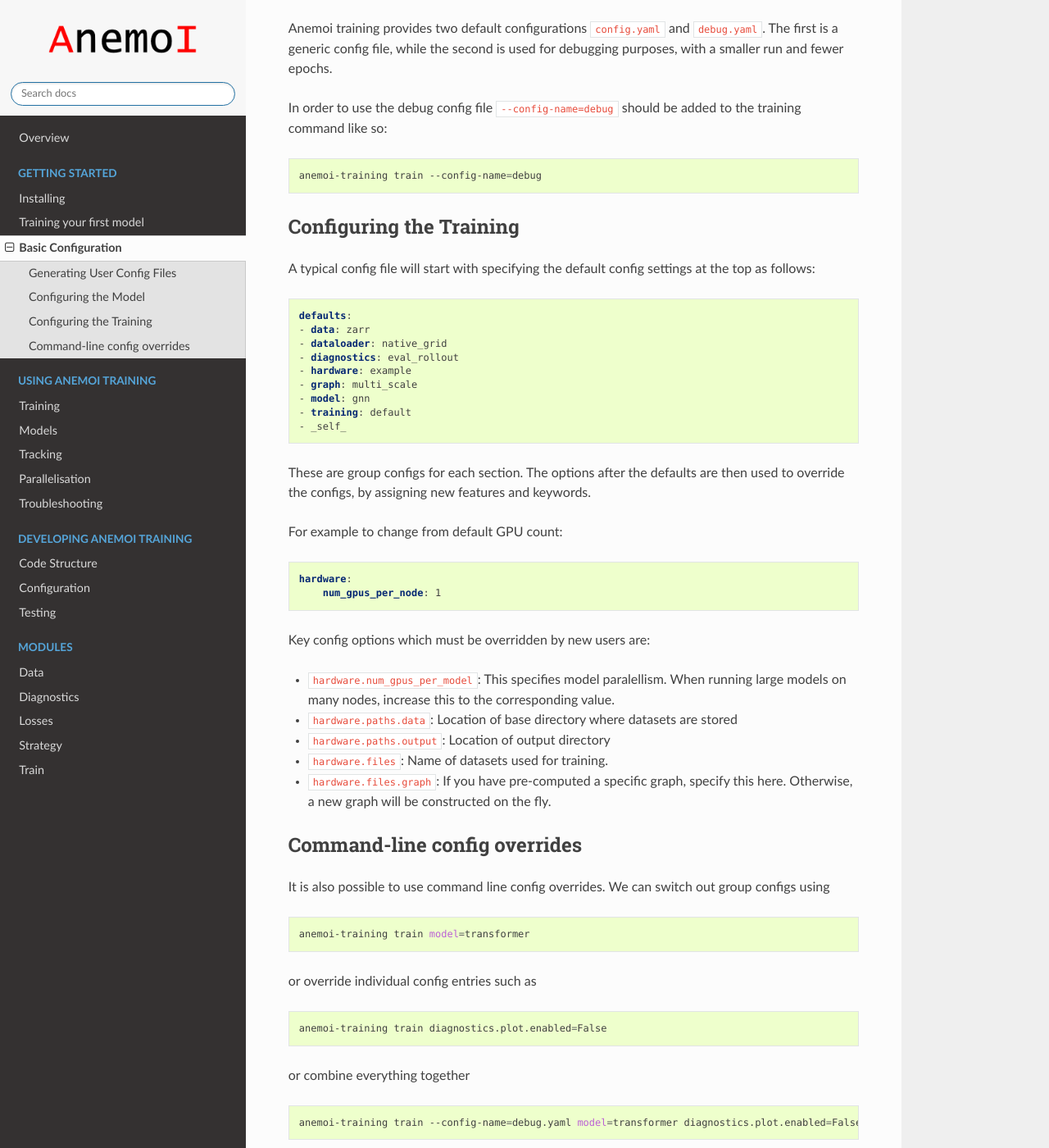
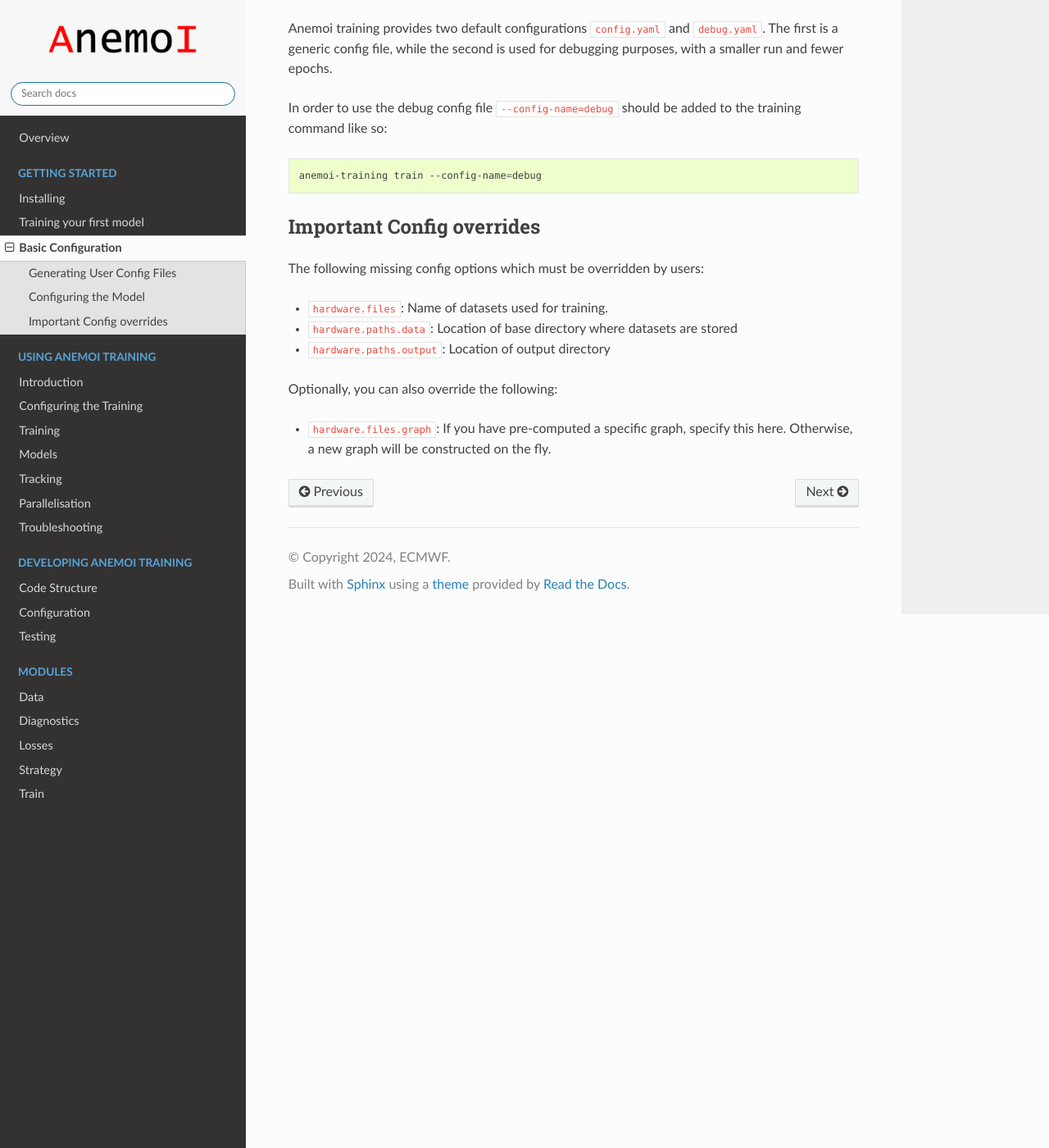
Before and after one commit to ecmwf/anemoi-training, a Sphinx documentation site: the page built from docs/start/hydra-intro.rst, in a window 1280 px wide and 1400 px high, scrolled down 1175 px. Shown: the whole window at 82% size. Built offline with Sphinx 7.4.7 and the Read the Docs theme 2.0.0, drawn with Linux system fonts in a browser that asks for light colours; the version number could not be read and is left out.

Commit message:
docs: change flow of user story

```diff
--- a/docs/index.rst
+++ b/docs/index.rst
@@ -38,6 +38,8 @@ This package provides the *Anemoi* training functionality.
    :maxdepth: 1
    :caption: Using Anemoi Training
 
+   user-guide/introduction
+   user-guide/configuring
    user-guide/training
    user-guide/models
    user-guide/tracking
--- a/docs/start/hydra-intro.rst
+++ b/docs/start/hydra-intro.rst
@@ -68,72 +68,19 @@ added to the training command like so:
 
    anemoi-training train --config-name=debug
 
-**************************
- Configuring the Training
-**************************
+****************************
+ Important Config overrides
+****************************
 
-A typical config file will start with specifying the default config
-settings at the top as follows:
+The following missing config options which must be overridden by users:
 
-.. code:: yaml
-
-   defaults:
-   - data: zarr
-   - dataloader: native_grid
-   - diagnostics: eval_rollout
-   - hardware: example
-   - graph: multi_scale
-   - model: gnn
-   - training: default
-   - _self_
-
-These are group configs for each section. The options after the defaults
-are then used to override the configs, by assigning new features and
-keywords.
-
-For example to change from default GPU count:
-
-.. code:: yaml
-
-   hardware:
-       num_gpus_per_node: 1
-
-Key config options which must be overridden by new users are:
-
--  ``hardware.num_gpus_per_model``: This specifies model paralellism.
-   When running large models on many nodes, increase this to the
-   corresponding value.
-
+-  ``hardware.files``: Name of datasets used for training.
 -  ``hardware.paths.data``: Location of base directory where datasets
    are stored
-
 -  ``hardware.paths.output``: Location of output directory
 
--  ``hardware.files``: Name of datasets used for training.
+Optionally, you can also override the following:
 
 -  ``hardware.files.graph``: If you have pre-computed a specific graph,
    specify this here. Otherwise, a new graph will be constructed on the
    fly.
-
-*******************************
- Command-line config overrides
-*******************************
-
-It is also possible to use command line config overrides. We can switch
-out group configs using
-
-.. code:: bash
-
-   anemoi-training train model=transformer
-
-or override individual config entries such as
-
-.. code:: bash
-
-   anemoi-training train diagnostics.plot.enabled=False
-
-or combine everything together
-
-.. code:: bash
-
-   anemoi-training train --config-name=debug.yaml model=transformer diagnostics.plot.enabled=False
--- /dev/null
+++ b/docs/user-guide/introduction.rst
@@ -0,0 +1,3 @@
+##############
+ Introduction
+##############
```
Also changed, not shown: docs/start/training-your-first-model.rst (+9 -0 lines), docs/user-guide/configuring.rst (added, +63 -0 lines).
